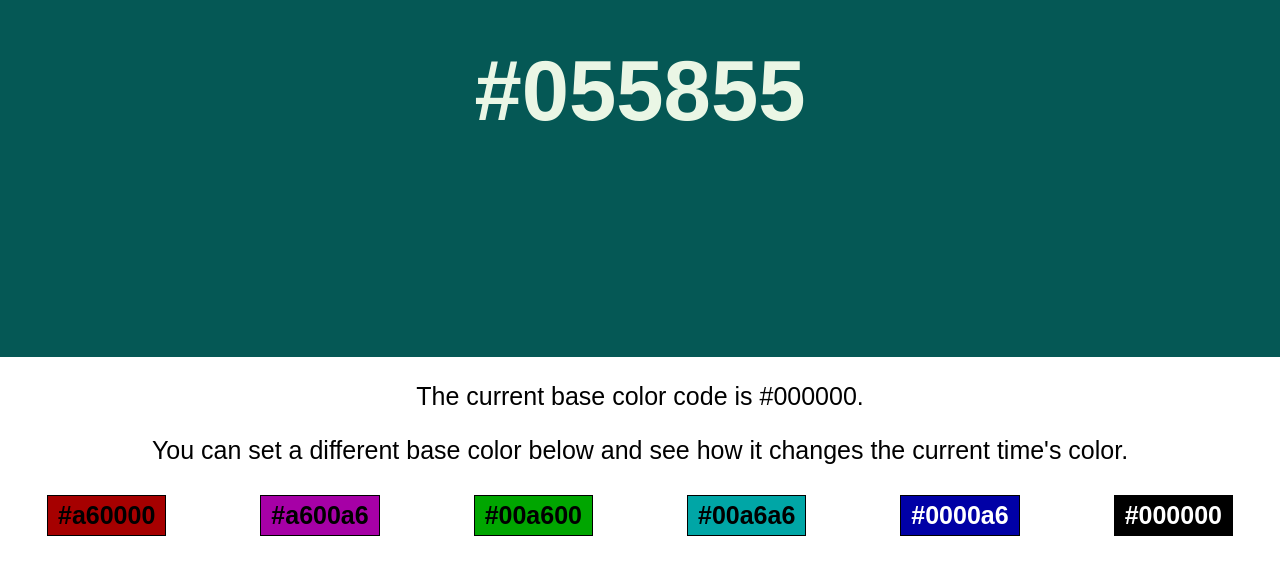
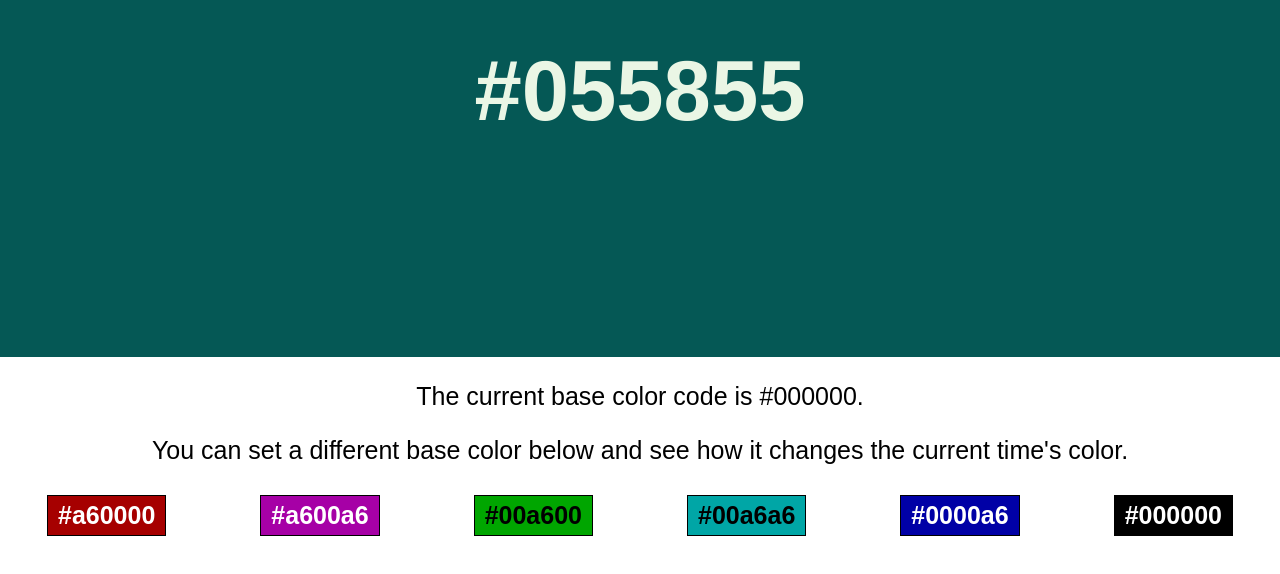
Before and after one commit to jeffinnes/color-clock, a Vue app: page / in a window 1280 px wide. Shown: the part 176-750 px from the top of the page. Built offline with nearby package versions, Linux system fonts and the light colour scheme; a web font is replaced by a local one.

Commit message:
Change font color of buttons to be more readable

```diff
--- a/src/components/userInput.vue
+++ b/src/components/userInput.vue
@@ -3,12 +3,12 @@
   <p>The current base color code is {{ baseColor }}.</p>
   <p>You can set a different base color below and see how it changes the current time's color.</p>
   <div class="color-selections">
-    <div class="base-color-selector" :style="{backgroundColor: base1}" @click="updatePreview(base1)">{{ base1 }}</div>
-    <div class="base-color-selector" :style="{backgroundColor: base2}" @click="updatePreview(base2)">{{ base2 }}</div>
+    <div class="base-color-selector" :style="{backgroundColor: base1, color: '#ffffff'}" @click="updatePreview(base1)">{{ base1 }}</div>
+    <div class="base-color-selector" :style="{backgroundColor: base2, color: '#ffffff'}" @click="updatePreview(base2)">{{ base2 }}</div>
     <div class="base-color-selector" :style="{backgroundColor: base3}" @click="updatePreview(base3)">{{ base3 }}</div>
     <div class="base-color-selector" :style="{backgroundColor: base4}" @click="updatePreview(base4)">{{ base4 }}</div>
-    <div class="base-color-selector" :style="{backgroundColor: base5, color: '#fff'}" @click="updatePreview(base5)">{{ base5 }}</div>
-    <div class="base-color-selector" :style="{backgroundColor: base6, color: '#fff'}" @click="updatePreview(base6)">{{ base6 }}</div>
+    <div class="base-color-selector" :style="{backgroundColor: base5, color: '#ffffff'}" @click="updatePreview(base5)">{{ base5 }}</div>
+    <div class="base-color-selector" :style="{backgroundColor: base6, color: '#ffffff'}" @click="updatePreview(base6)">{{ base6 }}</div>
   </div>
 </div>
 </template>
```
